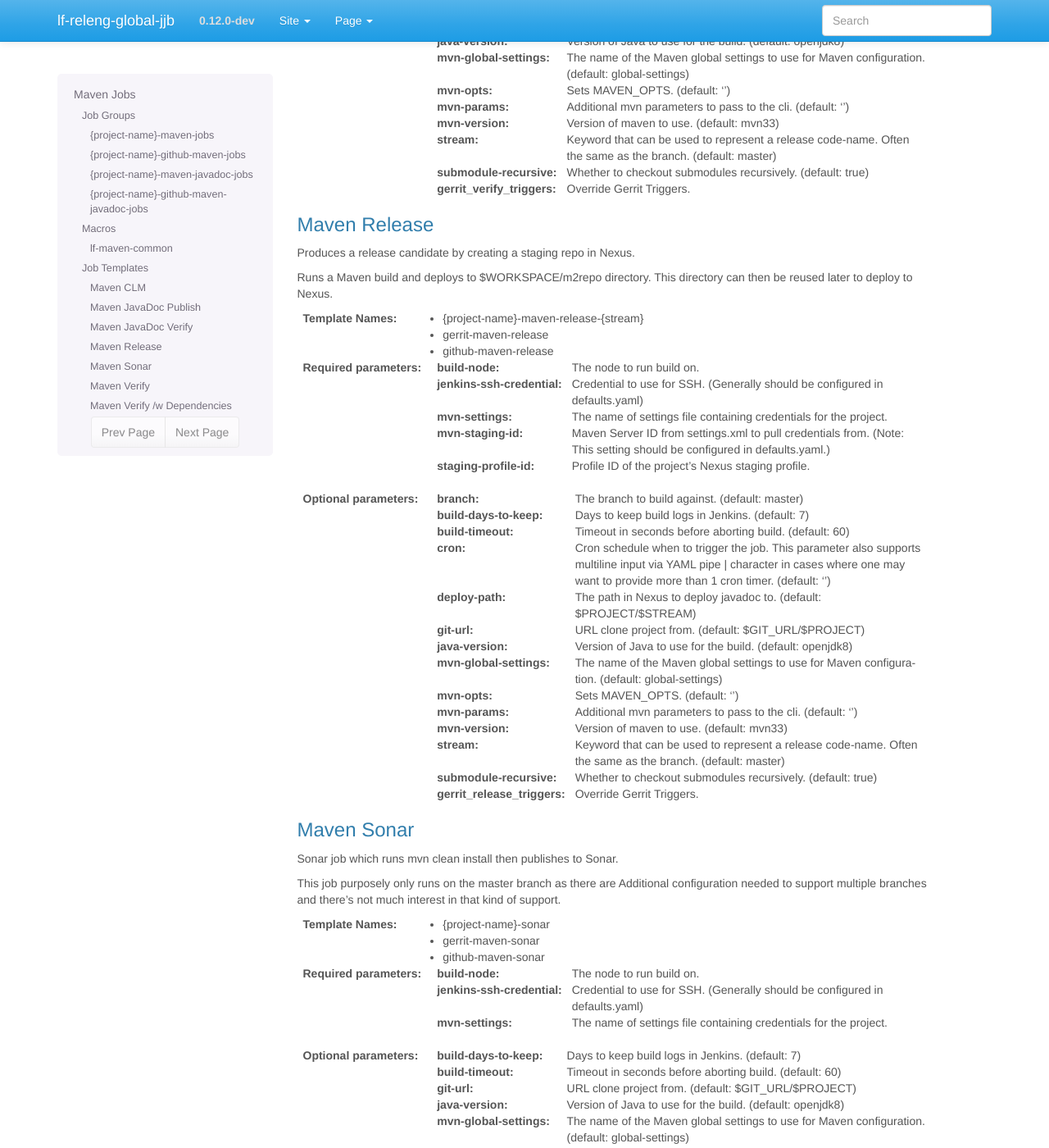
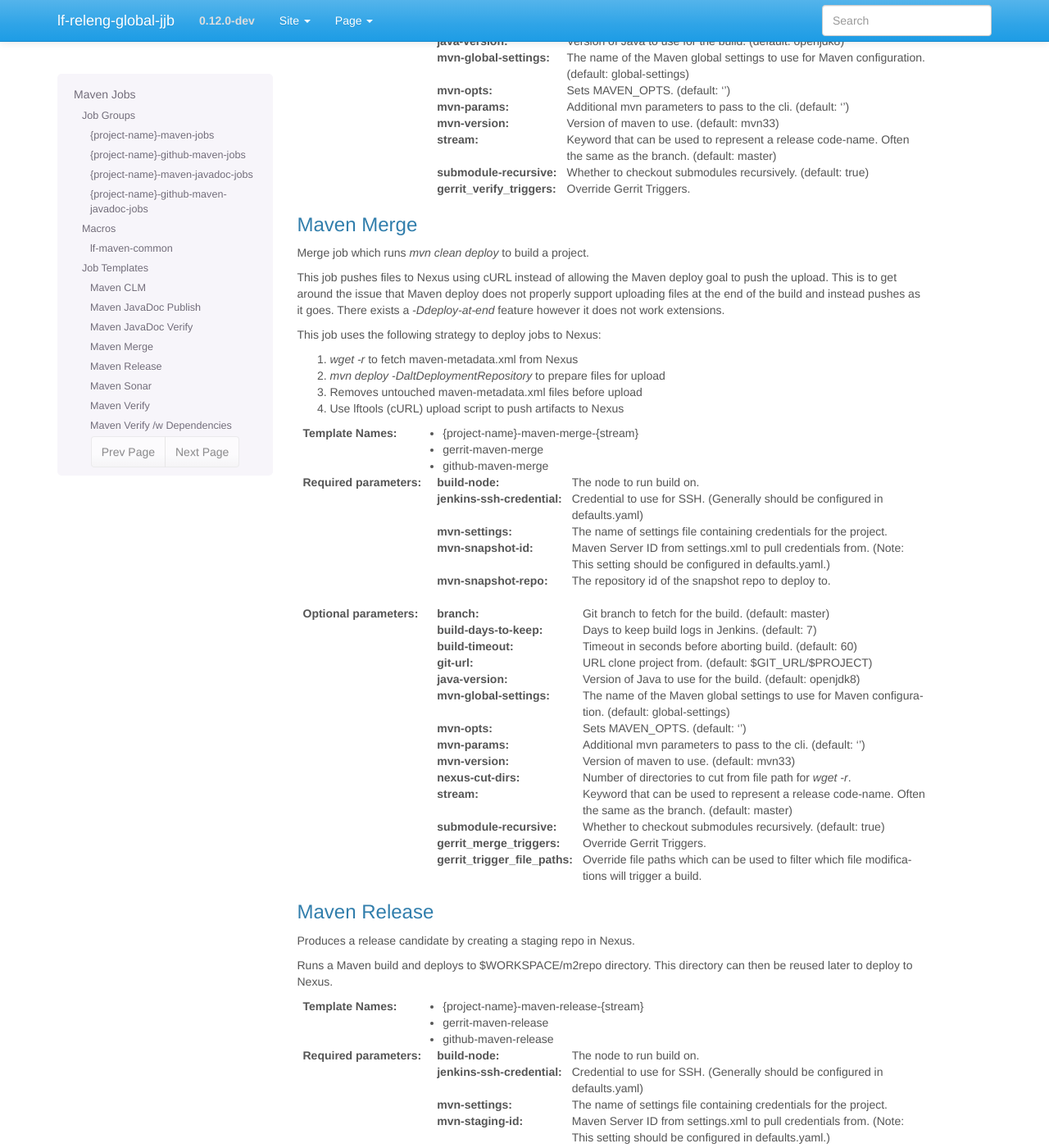
Before and after one commit to lfit/releng-global-jjb, a Sphinx documentation site: the page built from docs/jjb/lf-maven-jobs.rst, in a window 1280 px wide and 1400 px high, scrolled down 2452 px. Shown: the whole window at 82% size. Built offline with Sphinx 7.4.7, drawn with Linux system fonts in a browser that asks for light colours.

Commit message:
Migrate Maven Merge job to global-jjb
Provide a Maven Merge job that is generically reusable by other
projects. This new job uses cURL to upload artifacts to Nexus and uses
`wget -r` to mirror existing maven-metadata.xml files in order to update
them when pushing SNAPSHOTs.

This job uses the following strategy to deploy jobs to Nexus:

1. `wget -r` to fetch maven-metadata.xml from Nexus
2. `mvn deploy -DaltDeploymentRepository` to prepare files for upload
3. Removes untouched maven-metadata.xml files before upload
4. Use lftools (cURL) upload script to push artifacts to Nexus

Issue: RELENG-61
Change-Id: I7663731d0eb750e4ccc1b07bcf5ad39c6135900c
Signed-off-by: Thanh Ha <thanh.ha@linuxfoundation.org>

```diff
--- a/docs/jjb/lf-maven-jobs.rst
+++ b/docs/jjb/lf-maven-jobs.rst
@@ -179,6 +179,62 @@
 
     :gerrit_verify_triggers: Override Gerrit Triggers.
 
+Maven Merge
+-----------
+
+Merge job which runs `mvn clean deploy` to build a project.
+
+This job pushes files to Nexus using cURL instead of allowing the Maven deploy
+goal to push the upload. This is to get around the issue that Maven deploy does
+not properly support uploading files at the end of the build and instead pushes
+as it goes. There exists a `-Ddeploy-at-end` feature however it does not work
+extensions.
+
+This job uses the following strategy to deploy jobs to Nexus:
+
+1. `wget -r` to fetch maven-metadata.xml from Nexus
+2. `mvn deploy -DaltDeploymentRepository` to prepare files for upload
+3. Removes untouched maven-metadata.xml files before upload
+4. Use lftools (cURL) upload script to push artifacts to Nexus
+
+:Template Names:
+
+    - {project-name}-maven-merge-{stream}
+    - gerrit-maven-merge
+    - github-maven-merge
+
+:Required parameters:
+
+    :build-node: The node to run build on.
+    :jenkins-ssh-credential: Credential to use for SSH. (Generally should
+        be configured in defaults.yaml)
+    :mvn-settings: The name of settings file containing credentials for the project.
+    :mvn-snapshot-id: Maven Server ID from settings.xml to pull credentials from.
+        (Note: This setting should be configured in defaults.yaml.)
+    :mvn-snapshot-repo: The repository id of the snapshot repo to deploy to.
+
+:Optional parameters:
+
+    :branch: Git branch to fetch for the build. (default: master)
+    :build-days-to-keep: Days to keep build logs in Jenkins. (default: 7)
+    :build-timeout: Timeout in seconds before aborting build. (default: 60)
+    :git-url: URL clone project from. (default: $GIT_URL/$PROJECT)
+    :java-version: Version of Java to use for the build. (default: openjdk8)
+    :mvn-global-settings: The name of the Maven global settings to use for
+        Maven configuration. (default: global-settings)
+    :mvn-opts: Sets MAVEN_OPTS. (default: '')
+    :mvn-params: Additional mvn parameters to pass to the cli. (default: '')
+    :mvn-version: Version of maven to use. (default: mvn33)
+    :nexus-cut-dirs: Number of directories to cut from file path for `wget -r`.
+    :stream: Keyword that can be used to represent a release code-name.
+        Often the same as the branch. (default: master)
+    :submodule-recursive: Whether to checkout submodules recursively.
+        (default: true)
+
+    :gerrit_merge_triggers: Override Gerrit Triggers.
+    :gerrit_trigger_file_paths: Override file paths which can be used to
+        filter which file modifications will trigger a build.
+
 Maven Release
 -------------
 
```
Also changed, not shown: 6 other files.
